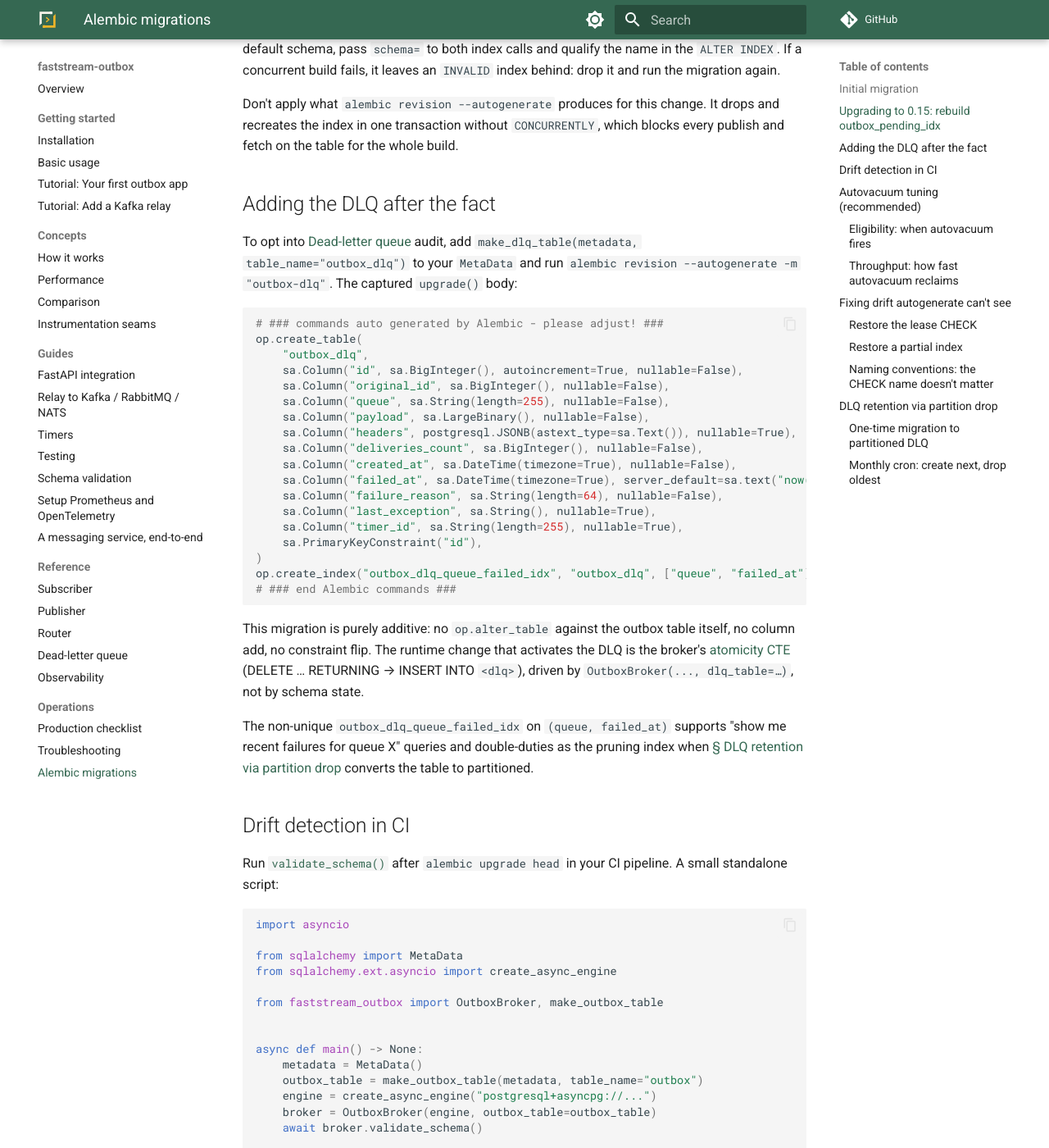
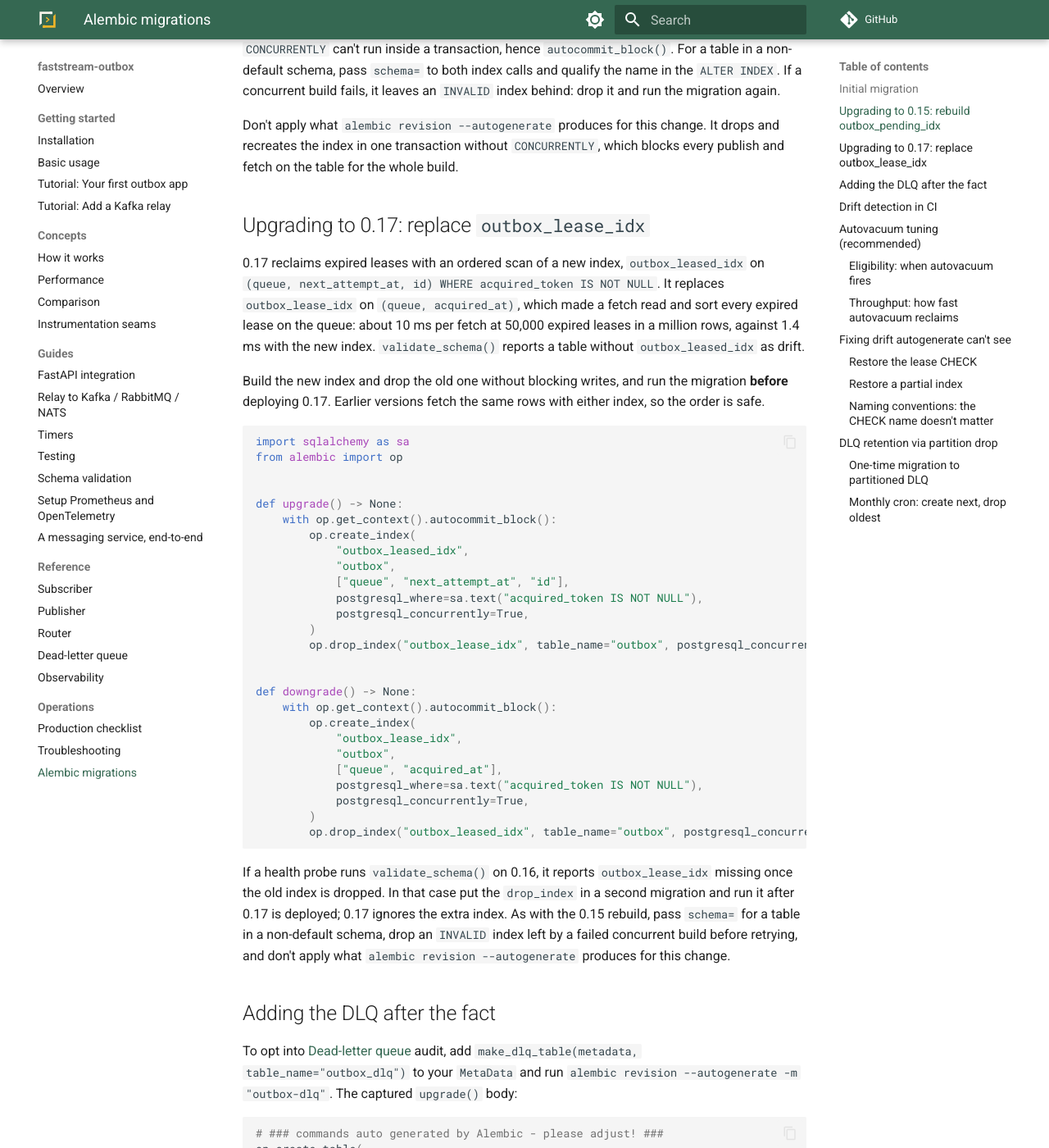
Before and after one commit to modern-python/faststream-outbox, an MkDocs documentation site: the page built from docs/operations/alembic.md, in a window 1280 px wide and 1400 px high, scrolled down 2803 px. Shown: the whole window at 82% size. Built offline with MkDocs 1.6.1 and Material for MkDocs 9.7.7, drawn with Linux system fonts in a browser that asks for light colours; comment, search, counter and statistics services are not loaded; some of the changed text lies outside the part shown.

Commit message:
perf: order the expired-lease index like the fetch (#240)
Replace <table>_lease_idx (queue, acquired_at) with <table>_leased_idx
(queue, next_attempt_at, id) WHERE acquired_token IS NOT NULL, so the
fetch's expired-lease branch stops after `limit` rows instead of sorting
every expired lease on the queue. validate_schema() reports a table
without the new index and points at the upgrade section.

Closes #220

````diff
--- a/docs/operations/alembic.md
+++ b/docs/operations/alembic.md
@@ -35,9 +35,9 @@
     sa.PrimaryKeyConstraint("id"),
 )
 op.create_index(
-    "outbox_lease_idx",
+    "outbox_leased_idx",
     "outbox",
-    ["queue", "acquired_at"],
+    ["queue", "next_attempt_at", "id"],
     unique=False,
     postgresql_where=sa.text("acquired_token IS NOT NULL"),
 )
@@ -62,9 +62,11 @@
   rows published in one transaction share `next_attempt_at`; without it a
   fetch reads the whole tie group. Drop the predicate and the planner falls
   back to a seq-scan as the table grows.
-- `outbox_lease_idx`: `(queue, acquired_at) WHERE acquired_token IS NOT NULL`.
-  The fetch's expired-lease branch is served by this index. Here too, the
-  predicate is load-bearing for fetch performance.
+- `outbox_leased_idx`: `(queue, next_attempt_at, id) WHERE acquired_token IS NOT NULL`.
+  The fetch's expired-lease branch reads this index in the same order and
+  skips leases that haven't expired yet, so its cost doesn't grow with the
+  number of hung handlers. Here too, the predicate is load-bearing for
+  fetch performance.
 - `outbox_timer_id_uq`: unique `(queue, timer_id) WHERE timer_id IS NOT NULL`.
   Backs the `timer_id` dedup contract via
   `pg_insert(...).on_conflict_do_nothing(...)`. Without the partial
@@ -146,6 +148,57 @@
 change. It drops and recreates the index in one transaction without
 `CONCURRENTLY`, which blocks every publish and fetch on the table for the
 whole build.
+
+## Upgrading to 0.17: replace `outbox_lease_idx` { #upgrading-to-017 }
+
+0.17 reclaims expired leases with an ordered scan of a new index,
+`outbox_leased_idx` on `(queue, next_attempt_at, id) WHERE acquired_token
+IS NOT NULL`. It replaces `outbox_lease_idx` on `(queue, acquired_at)`, which
+made a fetch read and sort every expired lease on the queue: about 10 ms
+per fetch at 50,000 expired leases in a million rows, against 1.4 ms with
+the new index.
+`validate_schema()` reports a table without `outbox_leased_idx` as drift.
+
+Build the new index and drop the old one without blocking writes, and run
+the migration **before** deploying 0.17. Earlier versions fetch the same
+rows with either index, so the order is safe.
+
+```python
+import sqlalchemy as sa
+from alembic import op
+
+
+def upgrade() -> None:
+    with op.get_context().autocommit_block():
+        op.create_index(
+            "outbox_leased_idx",
+            "outbox",
+            ["queue", "next_attempt_at", "id"],
+            postgresql_where=sa.text("acquired_token IS NOT NULL"),
+            postgresql_concurrently=True,
+        )
+        op.drop_index("outbox_lease_idx", table_name="outbox", postgresql_concurrently=True)
+
+
+def downgrade() -> None:
+    with op.get_context().autocommit_block():
+        op.create_index(
+            "outbox_lease_idx",
+            "outbox",
+            ["queue", "acquired_at"],
+            postgresql_where=sa.text("acquired_token IS NOT NULL"),
+            postgresql_concurrently=True,
+        )
+        op.drop_index("outbox_leased_idx", table_name="outbox", postgresql_concurrently=True)
+```
+
+If a health probe runs `validate_schema()` on 0.16, it reports
+`outbox_lease_idx` missing once the old index is dropped. In that case put
+the `drop_index` in a second migration and run it after 0.17 is deployed;
+0.17 ignores the extra index. As with the 0.15 rebuild, pass `schema=` for a
+table in a non-default schema, drop an `INVALID` index left by a failed
+concurrent build before retrying, and don't apply what
+`alembic revision --autogenerate` produces for this change.
 
 ## Adding the DLQ after the fact
 
@@ -352,7 +405,7 @@
 | Index | Columns | Unique | `postgresql_where` |
 | --- | --- | --- | --- |
 | `outbox_pending_idx` | `queue, next_attempt_at, id` | no | `acquired_token IS NULL` |
-| `outbox_lease_idx` | `queue, acquired_at` | no | `acquired_token IS NOT NULL` |
+| `outbox_leased_idx` | `queue, next_attempt_at, id` | no | `acquired_token IS NOT NULL` |
 | `outbox_timer_id_uq` | `queue, timer_id` | yes | `timer_id IS NOT NULL` |
 
 ```python
@@ -367,7 +420,7 @@
 ```
 
 Substitute the columns / `unique` / predicate from the table above for
-`outbox_pending_idx` and `outbox_lease_idx`.
+`outbox_pending_idx` and `outbox_leased_idx`.
 
 The recipes pass literal names (`'outbox_lease_ck'`, `'outbox_timer_id_uq'`),
 which are the exact names the package emits when no `naming_convention` is set.
--- a/docs/tutorials/first-outbox-app.md
+++ b/docs/tutorials/first-outbox-app.md
@@ -187,8 +187,8 @@
  timer_id         | character varying(255)   |           |          |
 Indexes:
     "outbox_pkey" PRIMARY KEY, btree (id)
-    "outbox_lease_idx" btree (queue, acquired_at) WHERE acquired_token IS NOT NULL
-    "outbox_pending_idx" btree (queue, next_attempt_at) WHERE acquired_token IS NULL
+    "outbox_leased_idx" btree (queue, next_attempt_at, id) WHERE acquired_token IS NOT NULL
+    "outbox_pending_idx" btree (queue, next_attempt_at, id) WHERE acquired_token IS NULL
     "outbox_timer_id_uq" UNIQUE, btree (queue, timer_id) WHERE timer_id IS NOT NULL
 Check constraints:
     "outbox_lease_ck" CHECK ((acquired_token IS NULL) = (acquired_at IS NULL))
````
Also changed, not shown: docs/adr/0003-fetch-query-shape.md (+8 -2 lines), 4 other files.
